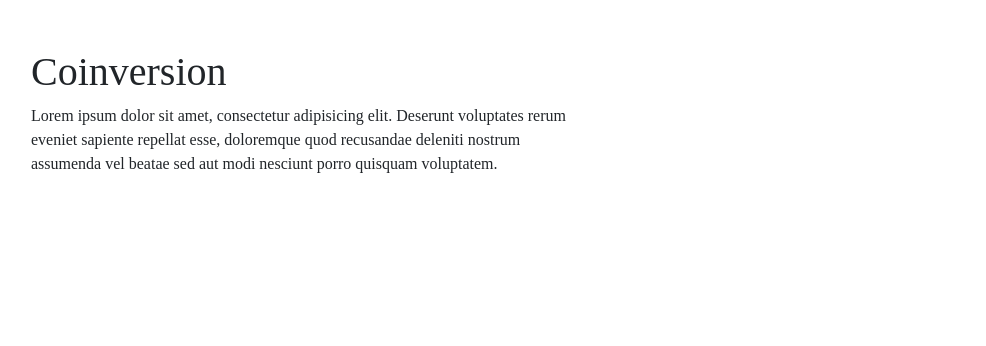
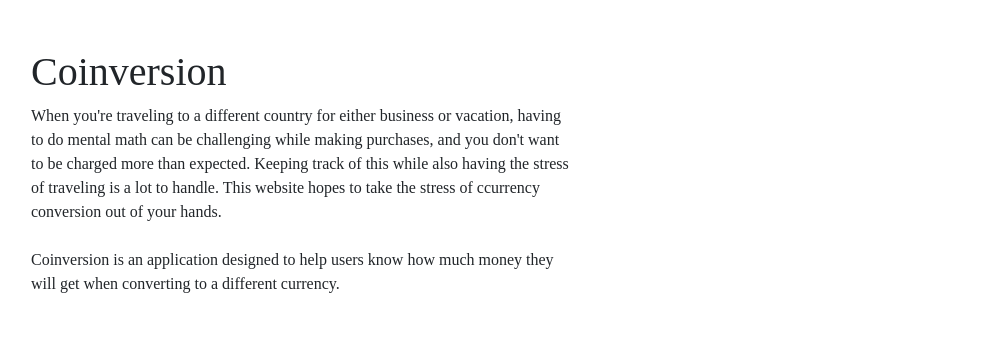
Before and after one commit to ellamathewson/coinversion, a website: page index.html in a window 1280 px wide. Shown: the top 346 px of the page, 294-1280 px from the left. Drawn offline with nearby package versions, Linux system fonts and the light colour scheme; a web font is replaced by a local one.

Commit message:
Added description

```diff
--- a/index.html
+++ b/index.html
@@ -55,7 +55,16 @@
         </div>
         <div class="col-lg-6">
           <h1 class="mt-5">Coinversion</h1>
-          <p>Lorem ipsum dolor sit amet, consectetur adipisicing elit. Deserunt voluptates rerum eveniet sapiente repellat esse, doloremque quod recusandae deleniti nostrum assumenda vel beatae sed aut modi nesciunt porro quisquam voluptatem.</p>
+          <p>
+            When you're traveling to a different country for either business or vacation,
+            having to do mental math can be challenging while making purchases, and you
+            don't want to be charged more than expected. Keeping track of this while also
+            having the stress of traveling is a lot to handle. This website hopes to take
+            the stress of ccurrency conversion out of your hands.
+            <br><br>
+            Coinversion is an application designed to help users know how much money they will
+            get when converting to a different currency.
+          </p>
         </div>
       </div>
     </div>
```
